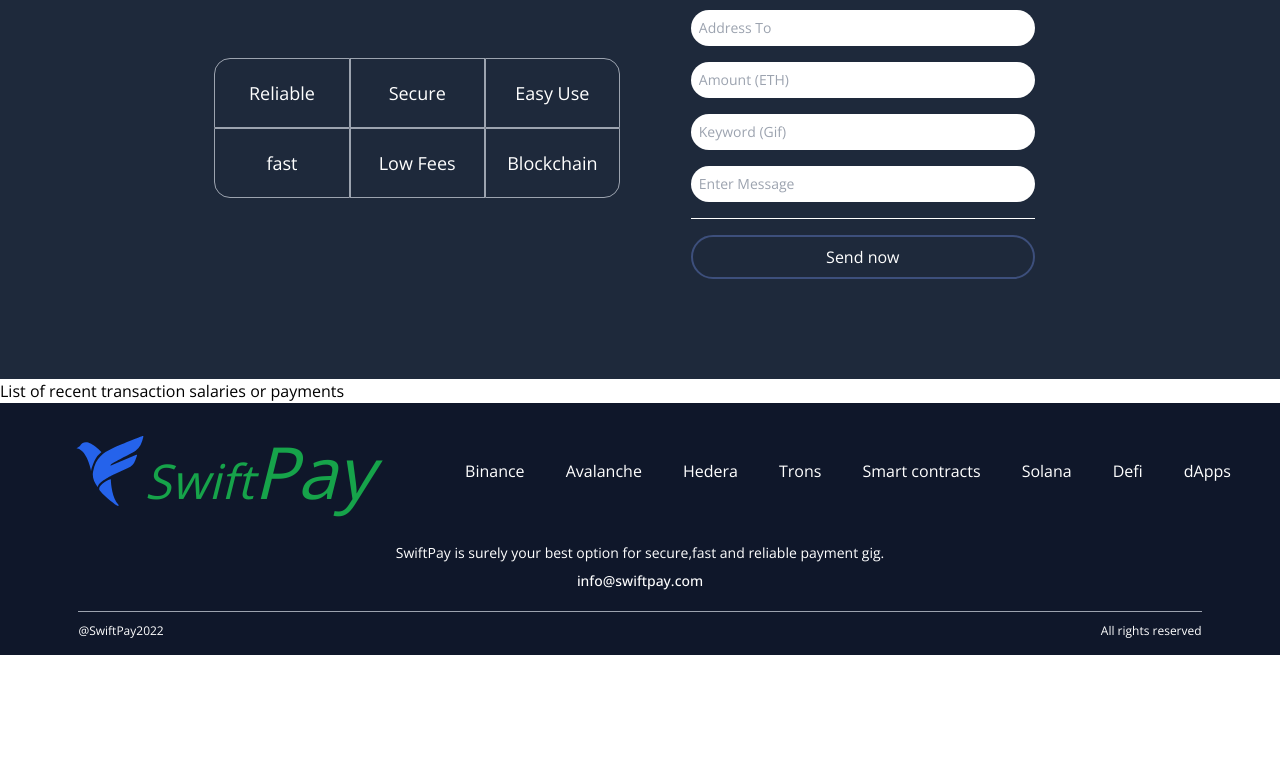
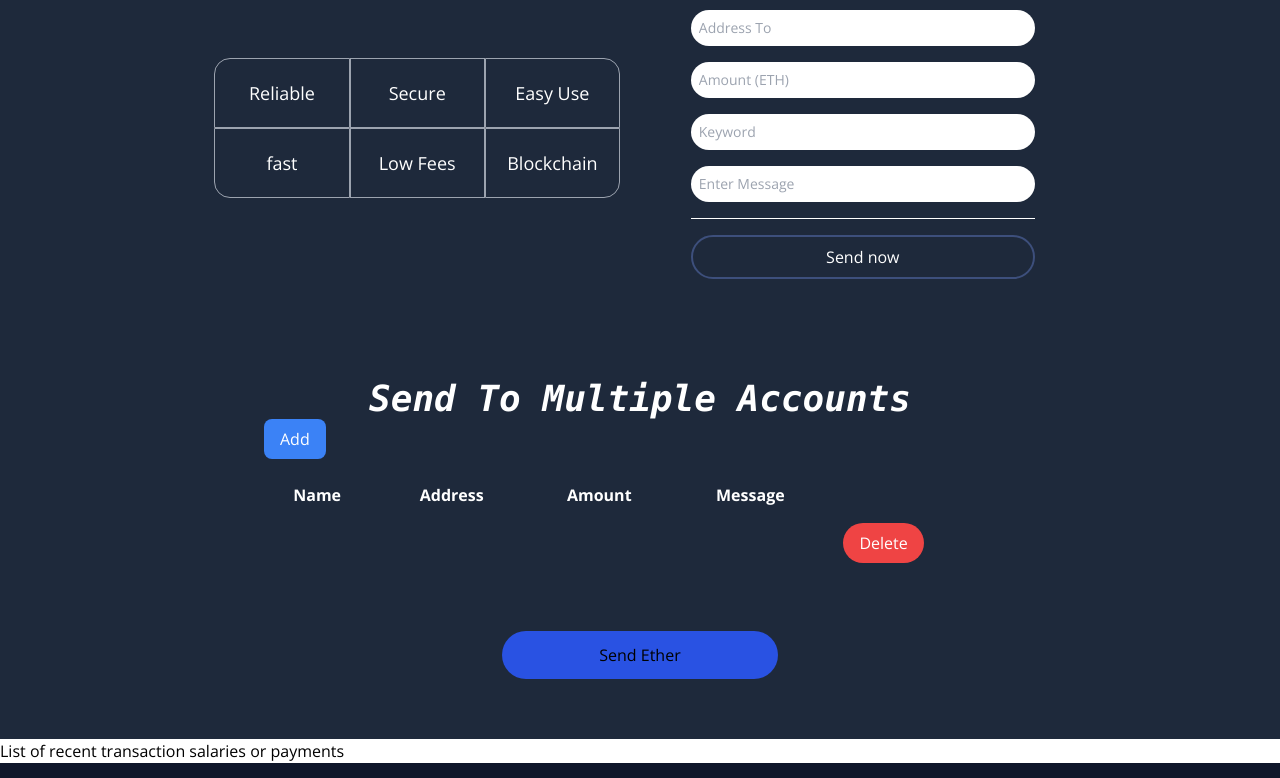
Before and after one commit to Lukman-01/SwiftPay-Web3-App, a React (Vite) app: page / in a window 1280 px wide. Shown: the part 402-1180 px from the top of the page. Before the commit the page ends 1057 px from the top, so only its background shows below. Built offline with nearby package versions, Linux system fonts and the light colour scheme.

Commit message:
Adding Table for Multiple account

```diff
--- a/package.json
+++ b/package.json
@@ -12,7 +12,8 @@
     "ethers": "^5.7.2",
     "react": "^18.2.0",
     "react-dom": "^18.2.0",
-    "react-icons": "^4.6.0"
+    "react-icons": "^4.6.0",
+    "uuid": "^9.0.0"
   },
   "devDependencies": {
     "@types/react": "^18.0.24",
--- a/src/App.jsx
+++ b/src/App.jsx
@@ -1,10 +1,11 @@
-import { Navbar, Welcome, Footer, Transactions } from "./components";
+import { Navbar, Welcome, Footer, Transactions, TestTable } from "./components";
 
 const App = () => (
   <div className="min-h-screen">
     <div className="bg-slate-800">
       <Navbar />
       <Welcome />
+      <TestTable />
     </div>
     <Transactions />
     <Footer />
--- /dev/null
+++ b/src/components/TestTable.jsx
@@ -0,0 +1,145 @@
+import React, { useState } from "react";
+//create a component using React and TailwindCss, that includes a heading, a table with columns "Name", "Address", "Amount" and "Message",
+//an editable button at the end of each row, an 'Add' button on top of the table, a form that appears
+//when the 'Add' button is clicked. The form contains input fields for "Name", "Address", "Amount" and "Message" and
+//when the form is submitted, it will add the form data to the table list, when the edit button of any row is clicked,
+//that particular row data should be  editable, add a delete icon beside the edit button for every row, when the delete
+//icon of any  row is clicked, that particular row should be deleted, use tailwind css, to make the component beautiful:
+
+const TestTable = () => {
+  const [tableData, setTableData] = useState([
+    {
+      name: "",
+      address: "",
+      amount: "",
+      message: "",
+    },
+  ]);
+  const [showForm, setShowForm] = useState(false);
+  const [formData, setFormData] = useState({
+    name: "",
+    address: "",
+    amount: "",
+    message: "",
+  });
+
+  const handleAdd = () => {
+    setShowForm(true);
+  };
+
+  const handleSubmit = (e) => {
+    e.preventDefault();
+    setTableData([...tableData, formData]);
+    setFormData({ name: "", address: "", amount: "", message: "" });
+    setShowForm(false);
+  };
+
+  const handleChange = (e) => {
+    setFormData({ ...formData, [e.target.name]: e.target.value });
+  };
+
+  const handleDelete = (index) => {
+    let newData = [...tableData];
+    newData.splice(index, 1);
+    setTableData(newData);
+  };
+
+  return (
+    <div className="m-auto w-[60%] justify-center content-center">
+      <div className="pb-10px">
+        <h1 className="text-center text-white text-4xl italic justify-center font-bold font-mono">
+          Send To Multiple Accounts
+        </h1>
+      </div>
+      <div className="pb-5px justify-end content-end">
+        <button
+          className="bg-blue-500 text-white py-2 px-4 rounded-lg mb-4 ml-2 "
+          onClick={handleAdd}
+        >
+          Add
+        </button>
+      </div>
+      <div className="justify-center m-auto">
+        {showForm && (
+          <form onSubmit={handleSubmit}>
+            <input
+              className="border p-2 mr-2 rounded-lg"
+              type="text"
+              name="name"
+              placeholder="Name"
+              value={formData.name}
+              onChange={handleChange}
+            />
+            <input
+              className="border p-2 mr-2 rounded-lg"
+              type="text"
+              name="address"
+              placeholder="Address"
+              value={formData.address}
+              onChange={handleChange}
+            />
+            <input
+              className="border p-2 mr-2 rounded-lg"
+              type="text"
+              name="amount"
+              placeholder="Amount"
+              value={formData.amount}
+              onChange={handleChange}
+            />
+            <input
+              className="border p-2 mr-2 rounded-lg"
+              type="text"
+              name="message"
+              placeholder="Message"
+              value={formData.message}
+              onChange={handleChange}
+            />
+            <button
+              type="submit"
+              className="bg-blue-500 text-white py-2 px-4 rounded-lg mr-2"
+            >
+              Submit
+            </button>
+          </form>
+        )}
+        <div>
+          <table className="w-full justify-center items-center">
+            <thead>
+              <tr>
+                <th className="px-4 py-2 text-white">Name</th>
+                <th className="px-4 py-2 text-white">Address</th>
+                <th className="px-4 py-2 text-white">Amount</th>
+                <th className="px-4 py-2 text-white">Message</th>
+              </tr>
+            </thead>
+            <tbody>
+              {tableData.map((data, index) => (
+                <tr key={index}>
+                  <td className="px-4 py-2 text-white">{data.name}</td>
+                  <td className="px-4 py-2 text-white">{data.address}</td>
+                  <td className="px-4 py-2 text-white">{data.amount}</td>
+                  <td className="px-4 py-2 text-white">{data.message}</td>
+                  <td className="px-4 py-2">
+                    <button
+                      onClick={() => handleDelete(index)}
+                      className="bg-red-500 text-white py-2 px-4 rounded-full mr-4"
+                    >
+                      Delete
+                    </button>
+                  </td>
+                </tr>
+              ))}
+            </tbody>
+          </table>
+          <div className="m-auto w-[60%] justify-center content-center my-10">
+            <button className="m-auto w-[60%] flex flex-row justify-center items-center my-5 bg-[#2952e3] p-3 rounded-full cursor-pointer hover:bg-[#2546bd]">
+              Send Ether
+            </button>
+          </div>
+        </div>
+      </div>
+    </div>
+  );
+};
+
+export default TestTable;
--- a/src/components/Welcome.jsx
+++ b/src/components/Welcome.jsx
@@ -92,7 +92,7 @@
               handleChange={() => {}}
             />
             <Input
-              placeholder="Keyword (Gif)"
+              placeholder="Keyword "
               name="keyword"
               type="text"
               handleChange={() => {}}
--- a/src/components/index.js
+++ b/src/components/index.js
@@ -3,3 +3,4 @@
 export { default as Welcome } from "./Welcome";
 export { default as Footer } from "./Footer";
 export { default as Transactions } from "./Transactions";
+export { default as TestTable } from "./TestTable";
```
Also changed, not shown: 1 other file (tests, documents, lock files or other folders).
